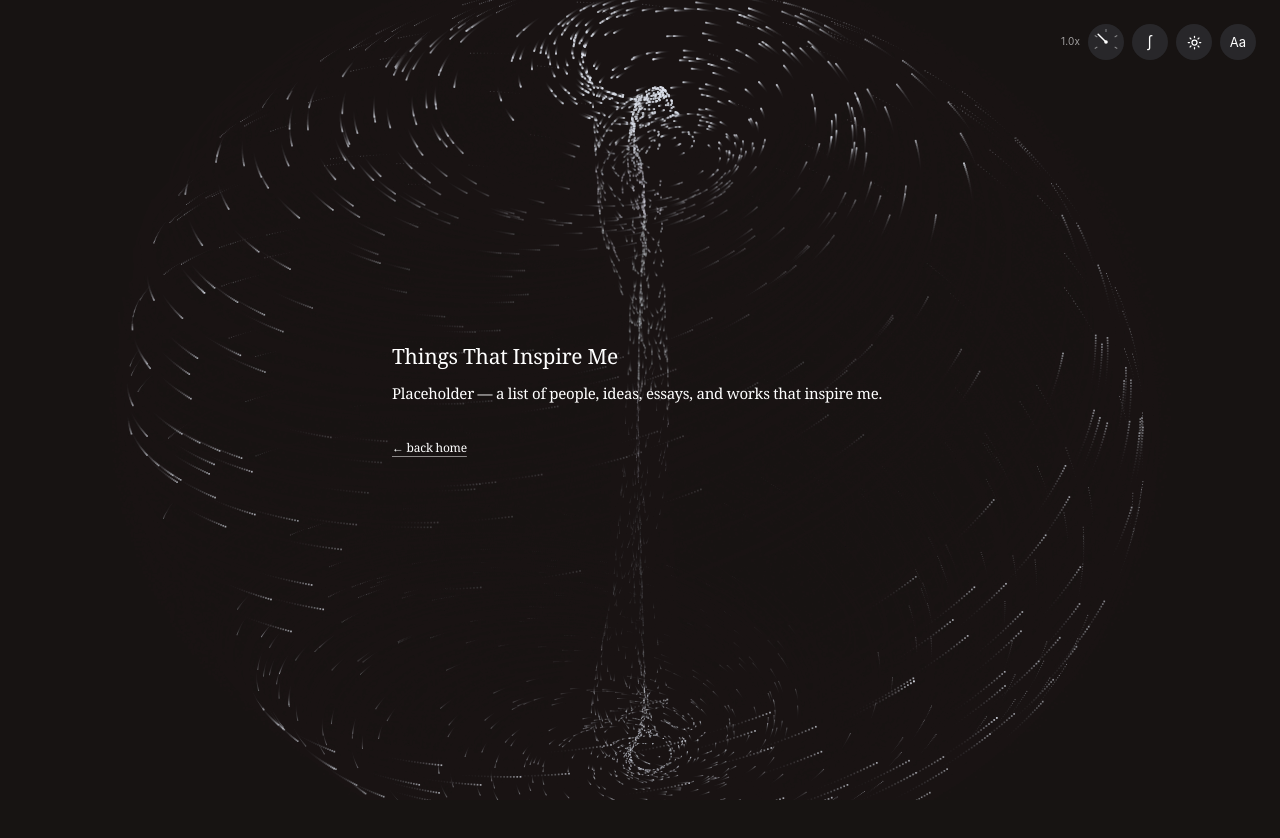
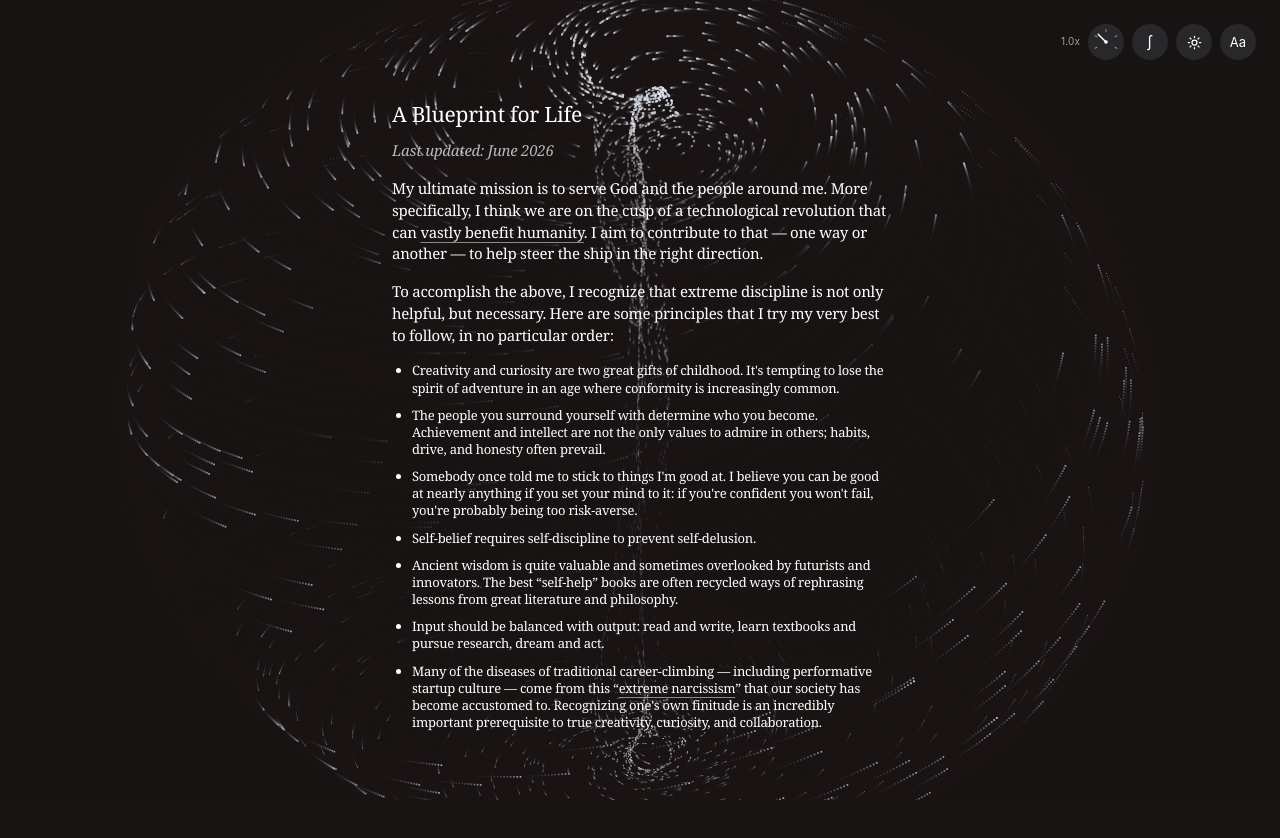
Before and after one commit to thewilliamliu/personal-website, a Next.js app: page /inspirations in a window 1280 px wide. Shown: the top 838 px of the page. Built offline with nearby package versions, Linux system fonts and the light colour scheme.

Commit message:
A Blueprint for Life page with principles and inspirations

```diff
--- a/app/inspirations/page.tsx
+++ b/app/inspirations/page.tsx
@@ -1,15 +1,137 @@
 import PageShell from 'app/components/page-shell'
 
-export const metadata = { title: 'Inspirations' }
+export const metadata = { title: 'A Blueprint for Life' }
+
+const p = 'mb-4 font-[425] text-[13px] leading-[1.32]'
+const li = 'mb-2.5 font-[425] text-[13px] leading-[1.32]'
+
+// TODO: replace '#' hrefs with your real links
+const links = {
+  benefitHumanity: '#',
+  narcissism: 'https://www.youtube.com/watch?v=F3fCktnkBbc',
+  jobs: '#',
+  collison: 'https://patrickcollison.com/advice',
+  voyager: 'https://voyager.jpl.nasa.gov/golden-record/',
+  game4: '#',
+  falconHeavy: '#',
+  amodei: 'https://darioamodei.com/machines-of-loving-grace',
+  faust: '#',
+  bigHero6: '#',
+  op131: '#',
+}
+
+function A({ href, children }: { href: string; children: React.ReactNode }) {
+  const external = href.startsWith('http')
+  return (
+    <a
+      href={href}
+      className="lnk"
+      {...(external ? { target: '_blank', rel: 'noopener noreferrer' } : {})}
+    >
+      {children}
+    </a>
+  )
+}
 
 export default function Page() {
   return (
-    <PageShell title="Things That Inspire Me">
-      {/* Add your list here */}
-      <p className="mb-4 font-[425] text-[13px] leading-[1.32]">
-        Placeholder — a list of people, ideas, essays, and works that inspire
-        me.
+    <PageShell title="A Blueprint for Life">
+      <p className="mb-4 text-[12px] italic opacity-70">
+        Last updated: June 2026
       </p>
+
+      <p className={p}>
+        My ultimate mission is to serve God and the people around me. More
+        specifically, I think we are on the cusp of a technological revolution
+        that can <A href={links.benefitHumanity}>vastly benefit humanity</A>. I
+        aim to contribute to that — one way or another — to help steer the
+        ship in the right direction.
+      </p>
+
+      <p className={p}>
+        To accomplish the above, I recognize that extreme discipline is not
+        only helpful, but necessary. Here are some principles that I try my
+        very best to follow, in no particular order:
+      </p>
+
+      <ul className="mb-4 list-disc pl-5">
+        <li className={li}>
+          Creativity and curiosity are two great gifts of childhood. It&apos;s
+          tempting to lose the spirit of adventure in an age where conformity
+          is increasingly common.
+        </li>
+        <li className={li}>
+          The people you surround yourself with determine who you become.
+          Achievement and intellect are not the only values to admire in
+          others; habits, drive, and honesty often prevail.
+        </li>
+        <li className={li}>
+          Somebody once told me to stick to things I&apos;m good at. I believe
+          you can be good at nearly anything if you set your mind to it: if
+          you&apos;re confident you won&apos;t fail, you&apos;re probably
+          being too risk-averse.
+        </li>
+        <li className={li}>
+          Self-belief requires self-discipline to prevent self-delusion.
+        </li>
+        <li className={li}>
+          Ancient wisdom is quite valuable and sometimes overlooked by
+          futurists and innovators. The best &ldquo;self-help&rdquo; books are
+          often recycled ways of rephrasing lessons from great literature and
+          philosophy.
+        </li>
+        <li className={li}>
+          Input should be balanced with output: read and write, learn
+          textbooks and pursue research, dream and act.
+        </li>
+        <li className={li}>
+          Many of the diseases of traditional career-climbing — including
+          performative startup culture — come from this &ldquo;
+          <A href={links.narcissism}>extreme narcissism</A>&rdquo; that our
+          society has become accustomed to. Recognizing one&apos;s own
+          finitude is an incredibly important prerequisite to true creativity,
+          curiosity, and collaboration.
+        </li>
+      </ul>
+
+      <p className={p}>Also, a list of things that inspire me:</p>
+
+      <ul className="mb-4 list-disc pl-5">
+        <li className={li}>
+          Steve Jobs on the <A href={links.jobs}>boundaries of life</A> and
+          what one can do with their time on Earth.
+        </li>
+        <li className={li}>
+          Patrick Collison&apos;s <A href={links.collison}>advice page</A>.
+        </li>
+        <li className={li}>
+          The <A href={links.voyager}>Voyager Golden Record</A> launched by
+          NASA in 1977.
+        </li>
+        <li className={li}>
+          Jalen Brunson and the Knicks coming back in{' '}
+          <A href={links.game4}>Game 4</A> of the 2026 NBA finals.
+        </li>
+        <li className={li}>
+          The <A href={links.falconHeavy}>landing of Falcon Heavy</A> in 2017.
+          Still remember seeing this on TV as a third grader.
+        </li>
+        <li className={li}>
+          Dario Amodei&apos;s optimism-essay on artificial intelligence,{' '}
+          &ldquo;<A href={links.amodei}>Machines of Loving Grace</A>.&rdquo;
+        </li>
+        <li className={li}>
+          Act I of Goethe&apos;s <em>Faust II</em>, as he turns his{' '}
+          <A href={links.faust}>back to the sun</A>.
+        </li>
+        <li className={li}>
+          That scene in <A href={links.bigHero6}><em>Big Hero 6</em></A> where
+          the characters build and suit up (childhood memory).
+        </li>
+        <li className={li}>
+          Beethoven String Quartet No. 14, <A href={links.op131}>Op. 131</A>
+        </li>
+      </ul>
     </PageShell>
   )
 }
```
